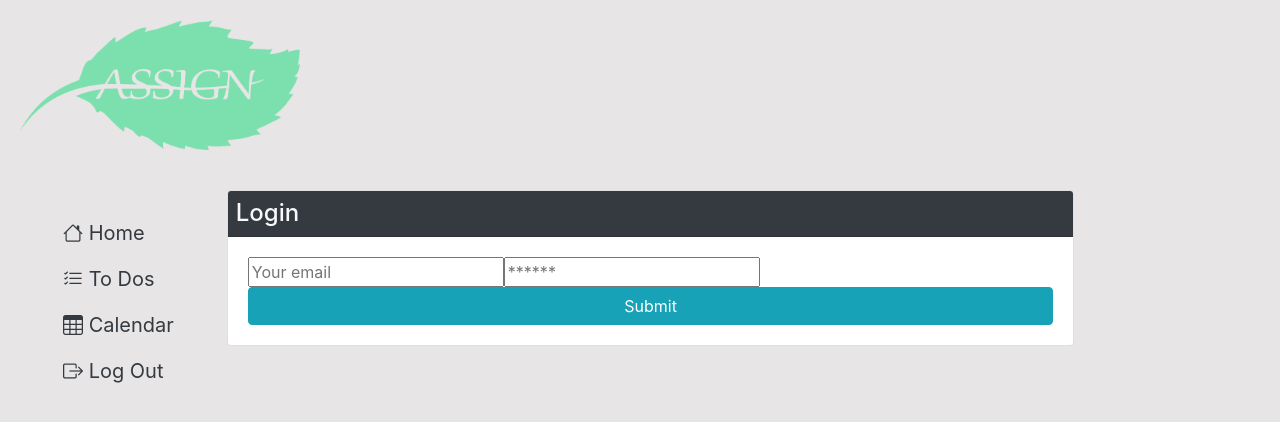
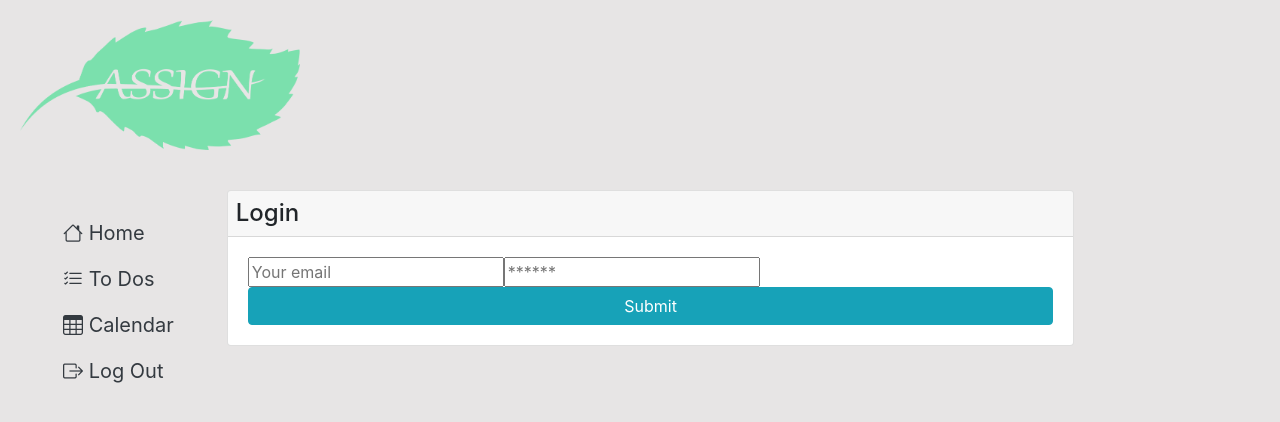
Before and after one commit to herka10/assignmint, a React (Create React App) app in the folder client/: page / in a window 1280 px wide. Shown: the top 422 px of the page. Built offline with nearby package versions, Linux system fonts and the light colour scheme.

Commit message:
fixed mutations.js

```diff
--- a/client/src/pages/Login.js
+++ b/client/src/pages/Login.js
@@ -41,7 +41,7 @@ const Login = (props) => {
     <main className="flex-row justify-center mb-4">
       <div className="col-12 col-lg-10">
         <div className="card">
-          <h4 className="card-header bg-dark text-light p-2">Login</h4>
+          <h4 className="card-header p-2">Login</h4>
           <div className="card-body">
             {data ? (
               <p>
--- a/client/src/utils/mutations.js
+++ b/client/src/utils/mutations.js
@@ -65,7 +65,7 @@ export const ADD_GROUP = gql`
             token
             group {
                 _id
-                name
+                title
             }
         }
     }
@@ -77,7 +77,7 @@ export const UPDATE_GROUP = gql`
             token
             group {
                 _id
-                name
+                title
             }
         }
     }
@@ -89,7 +89,7 @@ export const REMOVE_GROUP = gql`
             token
             group {
                 _id
-                name
+                title
             }
         }
     }
```
